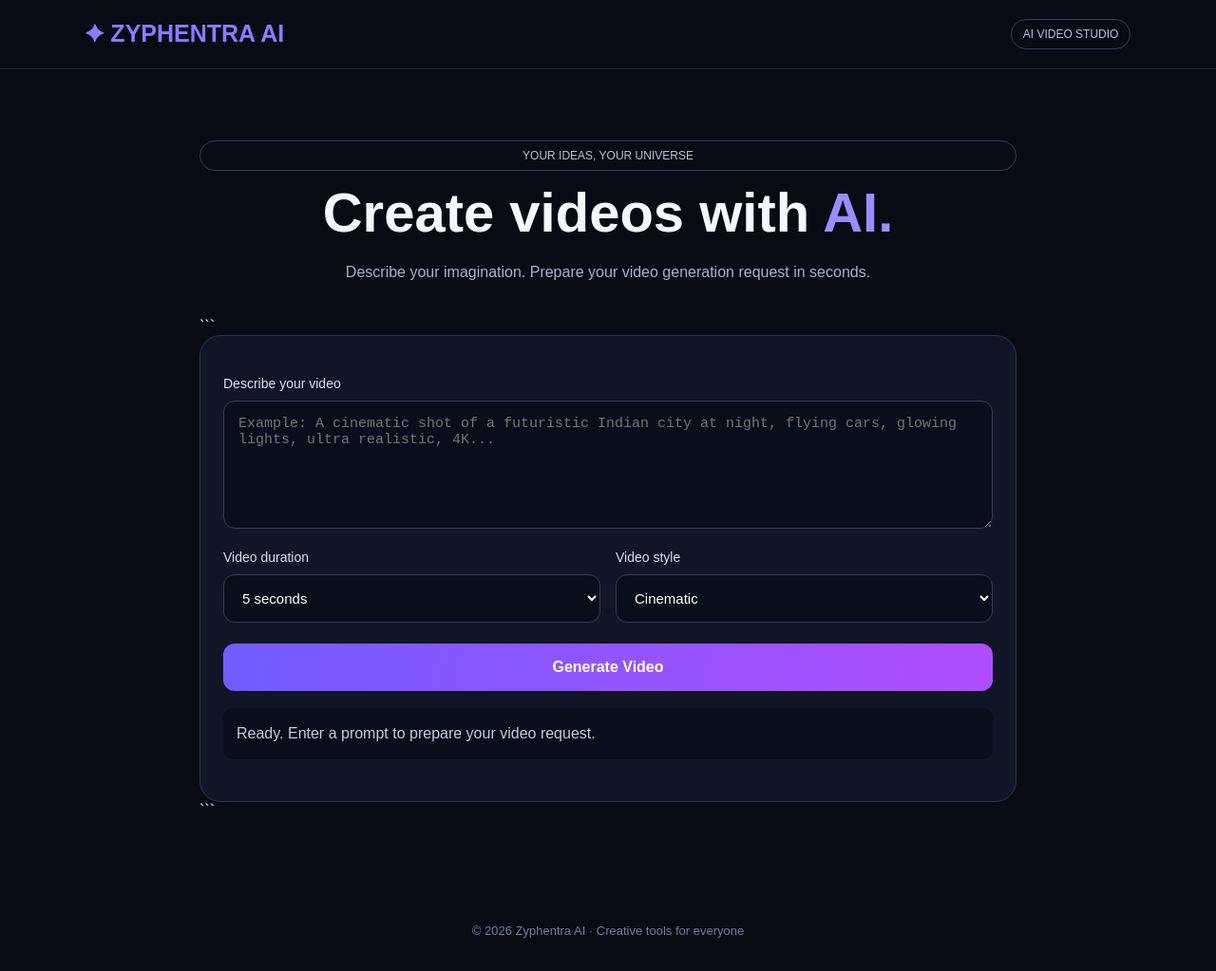
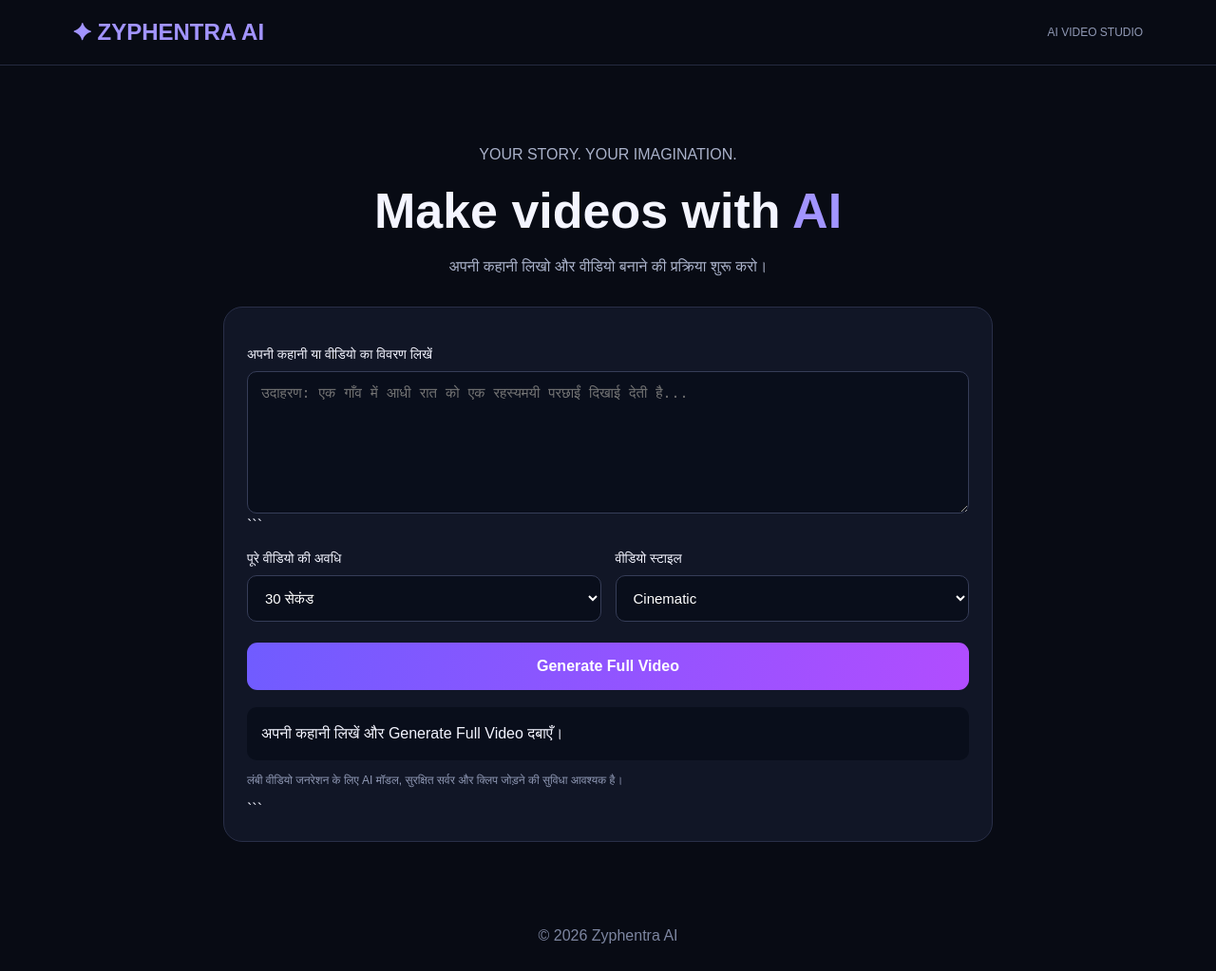
Before and after one commit to ydharmraj221-cell/Zyphentra-ai, a plain HTML site: page index.html in a window 1280 px wide. Shown: the whole page at 95% size. Drawn offline with Linux system fonts and the light colour scheme.

Commit message:
Update index.html

````diff
--- a/index.html
+++ b/index.html
@@ -1,100 +1,147 @@
 <!DOCTYPE html>
 
-<html lang="en">
+<html lang="hi">
 <head>
 <meta charset="UTF-8">
 <meta name="viewport" content="width=device-width, initial-scale=1.0">
-  <title>Zyphentra AI — Video Studio</title>
+<title>Zyphentra AI — Video Generator</title>
 <style>
 *{box-sizing:border-box}
-    body{margin:0;background:#080b14;color:#f5f7ff;font-family:Arial,sans-serif}
-    header{padding:20px 7%;display:flex;justify-content:space-between;align-items:center;border-bottom:1px solid #20263a}
-    .logo{font-size:25px;font-weight:800;color:#8c7bff}
-    .tag{font-size:12px;color:#b8c0d9;border:1px solid #343b55;padding:8px 12px;border-radius:20px}
-    main{max-width:900px;margin:55px auto;padding:20px}
-    .hero{text-align:center;margin-bottom:35px}
-    h1{font-size:clamp(34px,7vw,58px);margin:10px 0}
-    h1 span{color:#9c8cff}
-    .sub{color:#aab2ca;line-height:1.7}
-    .panel{background:#111626;border:1px solid #2a3149;border-radius:22px;padding:24px}
-    label{display:block;font-size:14px;margin:18px 0 10px;color:#d9def0}
-    textarea,select{width:100%;background:#090e1b;color:white;border:1px solid #343c57;border-radius:12px;padding:15px;font-size:15px}
-    textarea{min-height:135px;resize:vertical}
-    .grid{display:grid;grid-template-columns:1fr 1fr;gap:16px}
-    button{width:100%;margin-top:22px;border:0;border-radius:12px;padding:16px;background:linear-gradient(100deg,#705cff,#b04dff);color:white;font-size:16px;font-weight:bold;cursor:pointer}
-    button:hover{opacity:.9}
-    #status{margin-top:18px;padding:14px;background:#090e1b;border-radius:10px;color:#c4cbe0;line-height:1.6}
-    .preview{margin-top:20px}
-    video{width:100%;border-radius:12px;background:#05070d}
-    footer{text-align:center;padding:35px 15px;color:#747e9b;font-size:13px}
-    @media(max-width:550px){.grid{grid-template-columns:1fr}main{margin:25px auto;padding:14px}.panel{padding:17px}header{padding:17px}}
+body{margin:0;background:#080b14;color:#f4f5ff;font-family:Arial,sans-serif}
+header{padding:20px 6%;border-bottom:1px solid #252a40;display:flex;justify-content:space-between;align-items:center}
+.logo{font-size:24px;font-weight:800;color:#a294ff}
+main{max-width:850px;margin:45px auto;padding:20px}
+.hero{text-align:center;margin-bottom:30px}
+h1{font-size:clamp(32px,6vw,52px);margin:15px 0}
+h1 span{color:#a294ff}
+p{color:#aab2ca;line-height:1.6}
+.panel{background:#111626;border:1px solid #292f48;padding:24px;border-radius:20px}
+label{display:block;margin:17px 0 9px;font-size:14px}
+textarea,select{width:100%;background:#090e1b;color:white;border:1px solid #363d58;padding:14px;border-radius:10px;font-size:15px}
+textarea{height:150px;resize:vertical}
+.grid{display:grid;grid-template-columns:1fr 1fr;gap:15px}
+button{width:100%;padding:16px;border:0;border-radius:11px;background:linear-gradient(100deg,#705cff,#b14dff);color:white;font-size:16px;font-weight:bold;margin-top:22px;cursor:pointer}
+button:disabled{opacity:.6}
+#status{margin-top:18px;background:#090e1b;border-radius:10px;padding:15px;line-height:1.6}
+video{width:100%;margin-top:20px;border-radius:12px}
+.small{font-size:12px;color:#8f98b4}
+footer{text-align:center;color:#7d86a1;padding:25px}
+@media(max-width:550px){.grid{grid-template-columns:1fr}main{padding:12px;margin:25px auto}.panel{padding:17px}}
 </style>
 </head>
 <body>
 <header>
   <div class="logo">✦ ZYPHENTRA AI</div>
-    <div class="tag">AI VIDEO STUDIO</div>
+  <span class="small">AI VIDEO STUDIO</span>
 </header>
 
 <main>
   <section class="hero">
-      <div class="tag">YOUR IDEAS, YOUR UNIVERSE</div>
-      <h1>Create videos with <span>AI.</span></h1>
-      <p class="sub">Describe your imagination. Prepare your video generation request in seconds.</p>
+    <p>YOUR STORY. YOUR IMAGINATION.</p>
+    <h1>Make videos with <span>AI</span></h1>
+    <p>अपनी कहानी लिखो और वीडियो बनाने की प्रक्रिया शुरू करो।</p>
   </section>
 
+  <section class="panel">
+    <label for="prompt">अपनी कहानी या वीडियो का विवरण लिखें</label>
+    <textarea id="prompt" placeholder="उदाहरण: एक गाँव में आधी रात को एक रहस्यमयी परछाईं दिखाई देती है..."></textarea>
+
 ```
-<section class="panel">
-  <label for="prompt">Describe your video</label>
-  <textarea id="prompt" placeholder="Example: A cinematic shot of a futuristic Indian city at night, flying cars, glowing lights, ultra realistic, 4K..."></textarea>
-
 <div class="grid">
   <div>
-      <label for="duration">Video duration</label>
+    <label for="duration">पूरे वीडियो की अवधि</label>
     <select id="duration">
-        <option value="5">5 seconds</option>
-        <option value="10">10 seconds</option>
+      <option value="30">30 सेकंड</option>
+      <option value="60">1 मिनट</option>
+      <option value="180">3 मिनट</option>
+      <option value="300">5 मिनट</option>
+      <option value="600">10 मिनट</option>
     </select>
   </div>
   <div>
-      <label for="style">Video style</label>
+    <label for="style">वीडियो स्टाइल</label>
     <select id="style">
-        <option>Cinematic</option>
-        <option>Realistic</option>
-        <option>Anime</option>
-        <option>Fantasy</option>
-        <option>Horror</option>
-        <option>Documentary</option>
+      <option value="Cinematic">Cinematic</option>
+      <option value="Realistic">Realistic</option>
+      <option value="Horror">Horror</option>
+      <option value="Anime">Anime</option>
+      <option value="Fantasy">Fantasy</option>
+      <option value="Documentary">Documentary</option>
     </select>
   </div>
 </div>
 
-  <button id="generate">Generate Video</button>
-  <div id="status" role="status">Ready. Enter a prompt to prepare your video request.</div>
-  <div id="preview" class="preview"></div>
-</section>
+<button id="generate">Generate Full Video</button>
+<div id="status" role="status">अपनी कहानी लिखें और Generate Full Video दबाएँ।</div>
+<div id="result"></div>
+<p class="small">लंबी वीडियो जनरेशन के लिए AI मॉडल, सुरक्षित सर्वर और क्लिप जोड़ने की सुविधा आवश्यक है।</p>
 ```
 
+  </section>
 </main>
 
-  <footer>© 2026 Zyphentra AI · Creative tools for everyone</footer>
+<footer>© 2026 Zyphentra AI</footer>
 
 <script>
+const button = document.getElementById('generate');
+const statusBox = document.getElementById('status');
 const promptBox = document.getElementById('prompt');
-    const statusBox = document.getElementById('status');
-    const button = document.getElementById('generate');
-    const preview = document.getElementById('preview');
+const durationBox = document.getElementById('duration');
+const styleBox = document.getElementById('style');
+const result = document.getElementById('result');
 
 button.addEventListener('click', async () => {
   const prompt = promptBox.value.trim();
   if (!prompt) {
-        statusBox.textContent = 'Please enter a description for your video first.';
+    statusBox.textContent = 'पहले अपनी कहानी या वीडियो का विवरण लिखें।';
     promptBox.focus();
     return;
   }
 
-      statusBox.textContent = 'Your prompt is ready, but video generation is not connected yet. A secure server connection to the AI video provider must be configured first.';
-      preview.innerHTML = '';
+  button.disabled = true;
+  button.textContent = 'Processing...';
+  statusBox.textContent = 'सुरक्षित AI वीडियो सर्वर से संपर्क किया जा रहा है...';
+  result.replaceChildren();
+
+  try {
+    const response = await fetch('/api/generate', {
+      method: 'POST',
+      headers: {'Content-Type': 'application/json'},
+      body: JSON.stringify({
+        prompt,
+        duration: Number(durationBox.value),
+        style: styleBox.value
+      })
+    });
+
+    if (!response.ok) {
+      throw new Error('वीडियो सर्वर अभी कनेक्ट नहीं है। Backend setup करना बाकी है।');
+    }
+
+    const data = await response.json();
+
+    if (data.video_url) {
+      const video = document.createElement('video');
+      video.controls = true;
+      video.src = data.video_url;
+      result.appendChild(video);
+
+      const link = document.createElement('a');
+      link.href = data.video_url;
+      link.download = 'zyphentra-video.mp4';
+      link.textContent = 'Download Video';
+      link.style.cssText = 'display:block;color:#b6aaff;margin-top:15px';
+      result.appendChild(link);
+      statusBox.textContent = 'वीडियो तैयार है!';
+    } else {
+      statusBox.textContent = data.status || 'वीडियो का अनुरोध भेजा गया है।';
+    }
+  } catch (error) {
+    statusBox.textContent = error.message;
+  } finally {
+    button.disabled = false;
+    button.textContent = 'Generate Full Video';
+  }
 });
 </script>
 
````
Lines whose indentation alone changed are shown as unchanged.
